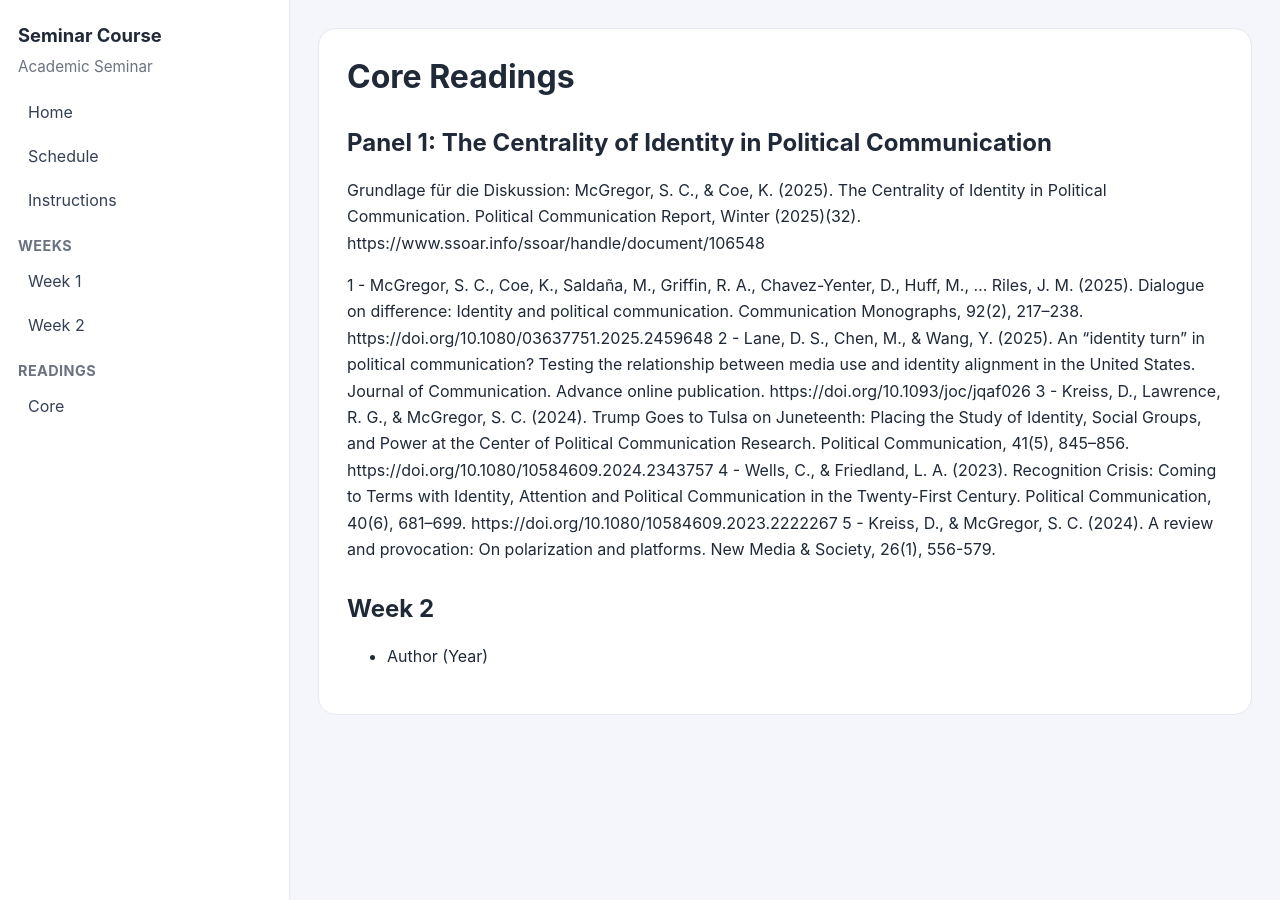
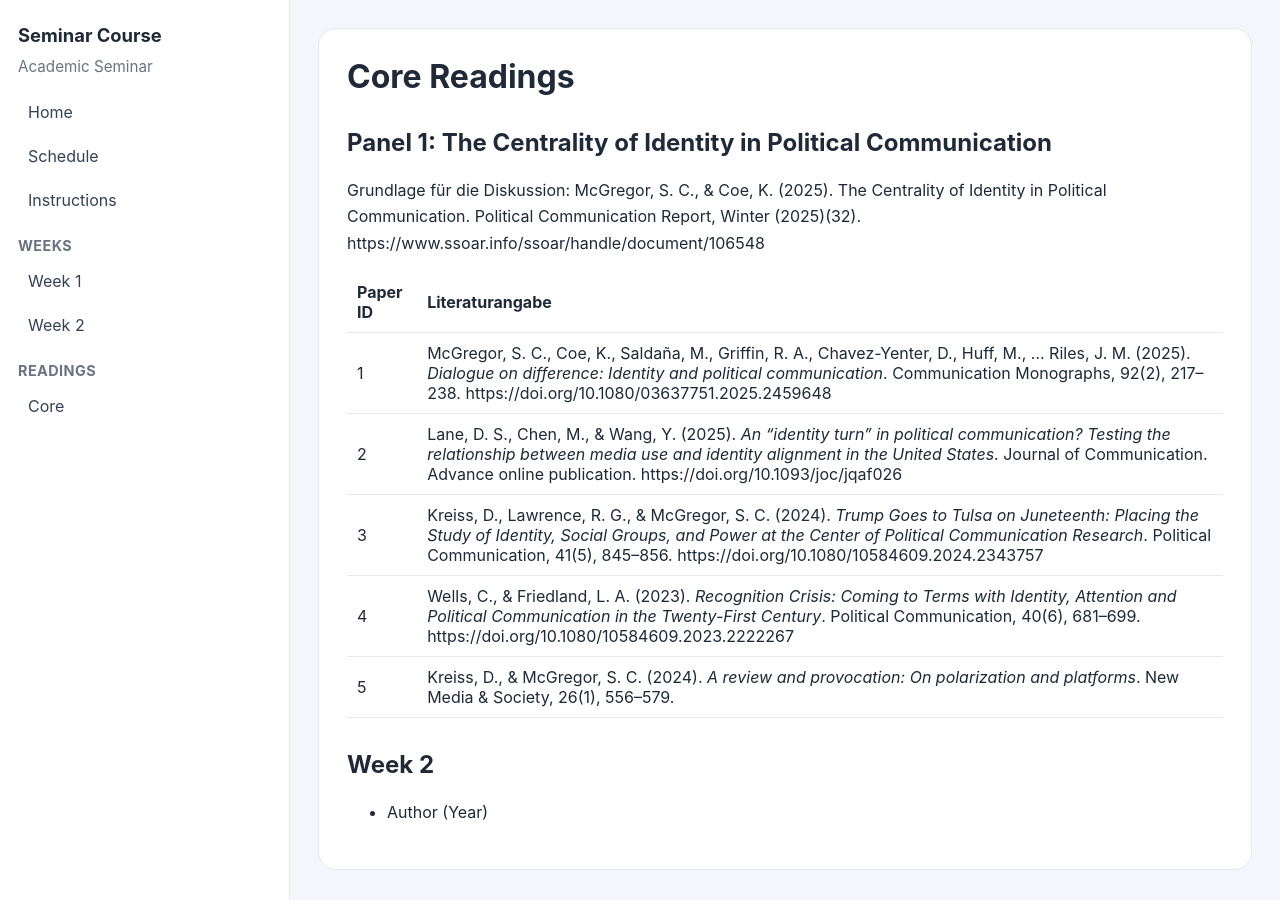
Before and after one commit to bellasgon/SeminarC_Sommer, a Jekyll site: the page built from readings/core.md, in a window 1280 px wide. Built offline with Jekyll 4.4.1, drawn with Linux system fonts in a browser that asks for light colours.

Commit message:
Refactor core readings layout with table format
Updated the formatting of the core readings section to use a table for better organization.

```diff
--- a/readings/core.md
+++ b/readings/core.md
@@ -8,13 +8,13 @@
 ## Panel 1: The Centrality of Identity in Political Communication
 Grundlage für die Diskussion: McGregor, S. C., & Coe, K. (2025). The Centrality of Identity in Political Communication. Political Communication Report, Winter (2025)(32). https://www.ssoar.info/ssoar/handle/document/106548
 
-
-1 - McGregor, S. C., Coe, K., Saldaña, M., Griffin, R. A., Chavez-Yenter, D., Huff, M., … Riles, J. M. (2025). Dialogue on difference: Identity and political communication. Communication Monographs, 92(2), 217–238. https://doi.org/10.1080/03637751.2025.2459648
-2	- Lane, D. S., Chen, M., & Wang, Y. (2025). An “identity turn” in political communication? Testing the relationship between media use and identity alignment in the United States. Journal of Communication. Advance online publication. https://doi.org/10.1093/joc/jqaf026
-3	- Kreiss, D., Lawrence, R. G., & McGregor, S. C. (2024). Trump Goes to Tulsa on Juneteenth: Placing the Study of Identity, Social Groups, and Power at the Center of Political Communication Research. Political Communication, 41(5), 845–856. https://doi.org/10.1080/10584609.2024.2343757
-4	- Wells, C., & Friedland, L. A. (2023). Recognition Crisis: Coming to Terms with Identity, Attention and Political Communication in the Twenty-First Century. Political Communication, 40(6), 681–699. https://doi.org/10.1080/10584609.2023.2222267
-5	- Kreiss, D., & McGregor, S. C. (2024). A review and provocation: On polarization and platforms. New Media & Society, 26(1), 556-579.
-
+| Paper ID | Literaturangabe |
+|----------|-----------------|
+| 1 | McGregor, S. C., Coe, K., Saldaña, M., Griffin, R. A., Chavez-Yenter, D., Huff, M., … Riles, J. M. (2025). *Dialogue on difference: Identity and political communication*. Communication Monographs, 92(2), 217–238. https://doi.org/10.1080/03637751.2025.2459648 |
+| 2 | Lane, D. S., Chen, M., & Wang, Y. (2025). *An “identity turn” in political communication? Testing the relationship between media use and identity alignment in the United States*. Journal of Communication. Advance online publication. https://doi.org/10.1093/joc/jqaf026 |
+| 3 | Kreiss, D., Lawrence, R. G., & McGregor, S. C. (2024). *Trump Goes to Tulsa on Juneteenth: Placing the Study of Identity, Social Groups, and Power at the Center of Political Communication Research*. Political Communication, 41(5), 845–856. https://doi.org/10.1080/10584609.2024.2343757 |
+| 4 | Wells, C., & Friedland, L. A. (2023). *Recognition Crisis: Coming to Terms with Identity, Attention and Political Communication in the Twenty-First Century*. Political Communication, 40(6), 681–699. https://doi.org/10.1080/10584609.2023.2222267 |
+| 5 | Kreiss, D., & McGregor, S. C. (2024). *A review and provocation: On polarization and platforms*. New Media & Society, 26(1), 556–579. |
 
 ## Week 2
 - Author (Year)
```
